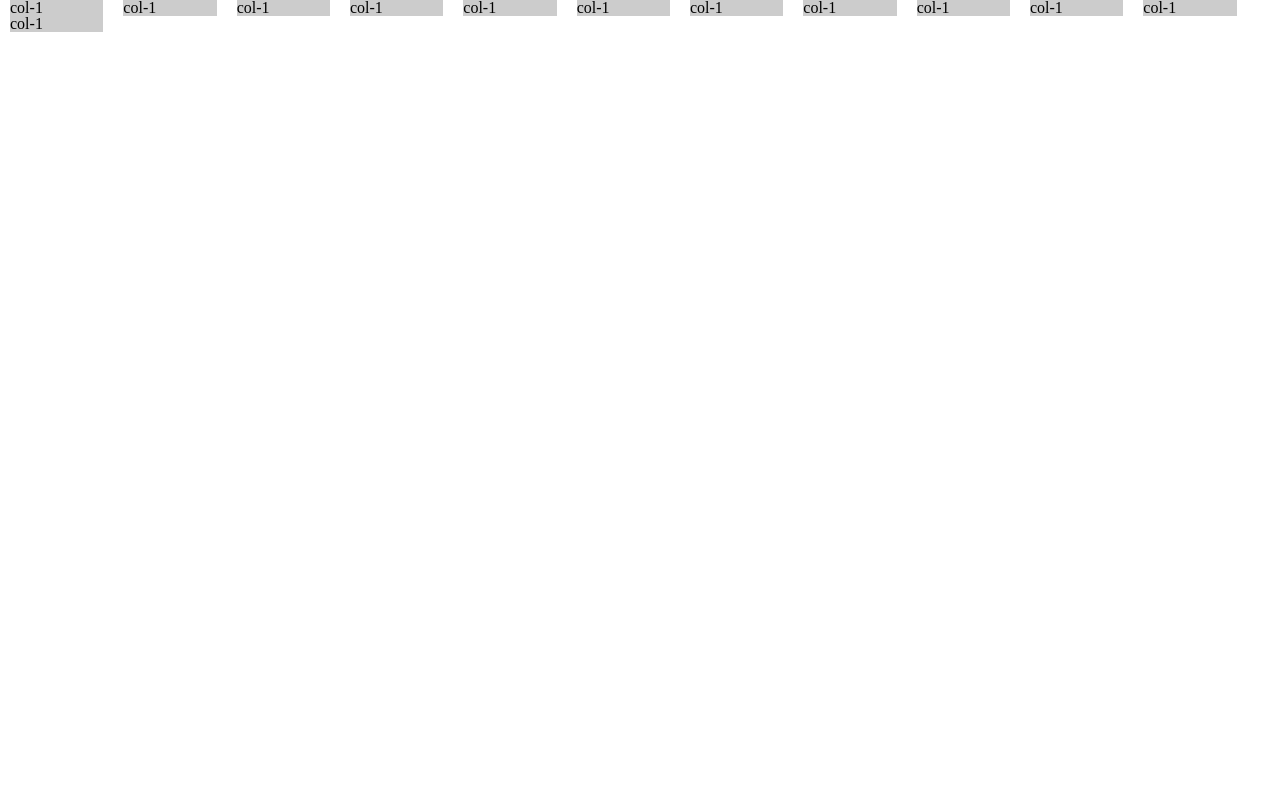
After one commit to iamsolankiamit/whiteboard, a PHP site: page /index.html in a window 1280 px wide. The commit adds this page. Run offline with PHP 8.4, Linux system fonts and the light colour scheme.

Commit message:
Grids
Grids & Rows Complete

```diff
--- /dev/null
+++ b/css/grid.css
@@ -0,0 +1,47 @@
+
+.row{
+	width:100%;
+	float:left;
+}
+[class^="column-"],
+[class*="column-"] {
+	margin:0px 10px;
+	background: #ccc;
+	float:left;
+	}
+.column-1{
+	width:7.291666666666667%;
+}
+.column-2{
+	width:16.66666666666667%;
+}
+.column-3{
+	width:23.95833333333333%;
+}
+.column-4{
+	width:32.29166666666667%;
+}
+.column-5{
+	width:40.625%;
+}
+.column-6{
+	width:48.95833333333333%;
+}
+.column-7{
+	width:57.29166666666667%;
+}
+.column-8{
+	width:65.625%;
+}
+.column-9{
+	width:78.125%;
+}
+.column-10{
+	width:82.29166666666667%;
+}
+.column-11{
+	width:90.625%;
+}
+.column-12{
+	width:98.95833333333333%;
+}
--- /dev/null
+++ b/index.html
@@ -0,0 +1,47 @@
+<html>
+<head>
+<link href="css/whiteboard.css" rel="stylesheet" />
+<link href="css/grid.css" rel="stylesheet" />
+</head>
+
+<body>
+	<div class="row">
+		<div class="column-1">
+		<p>col-1 </p>
+		</div>
+		<div class="column-1">
+		<p>col-1 </p>
+		</div>
+		<div class="column-1">
+		<p>col-1 </p>
+		</div>
+		<div class="column-1">
+		<p>col-1 </p>
+		</div>
+		<div class="column-1">
+		<p>col-1 </p>
+		</div>
+		<div class="column-1">
+		<p>col-1 </p>
+		</div>
+		<div class="column-1">
+		<p>col-1 </p>
+		</div>
+		<div class="column-1">
+		<p>col-1 </p>
+		</div>
+		<div class="column-1">
+		<p>col-1 </p>
+		</div>
+		<div class="column-1">
+		<p>col-1 </p>
+		</div>
+		<div class="column-1">
+		<p>col-1 </p>
+		</div>
+		<div class="column-1">
+		<p>col-1 </p>
+		</div>
+	</div>
+</body>
+</html>
```
Also changed, not shown: index.php (added, +12 -0 lines), css/whiteboard.css (line endings or trailing spaces).
